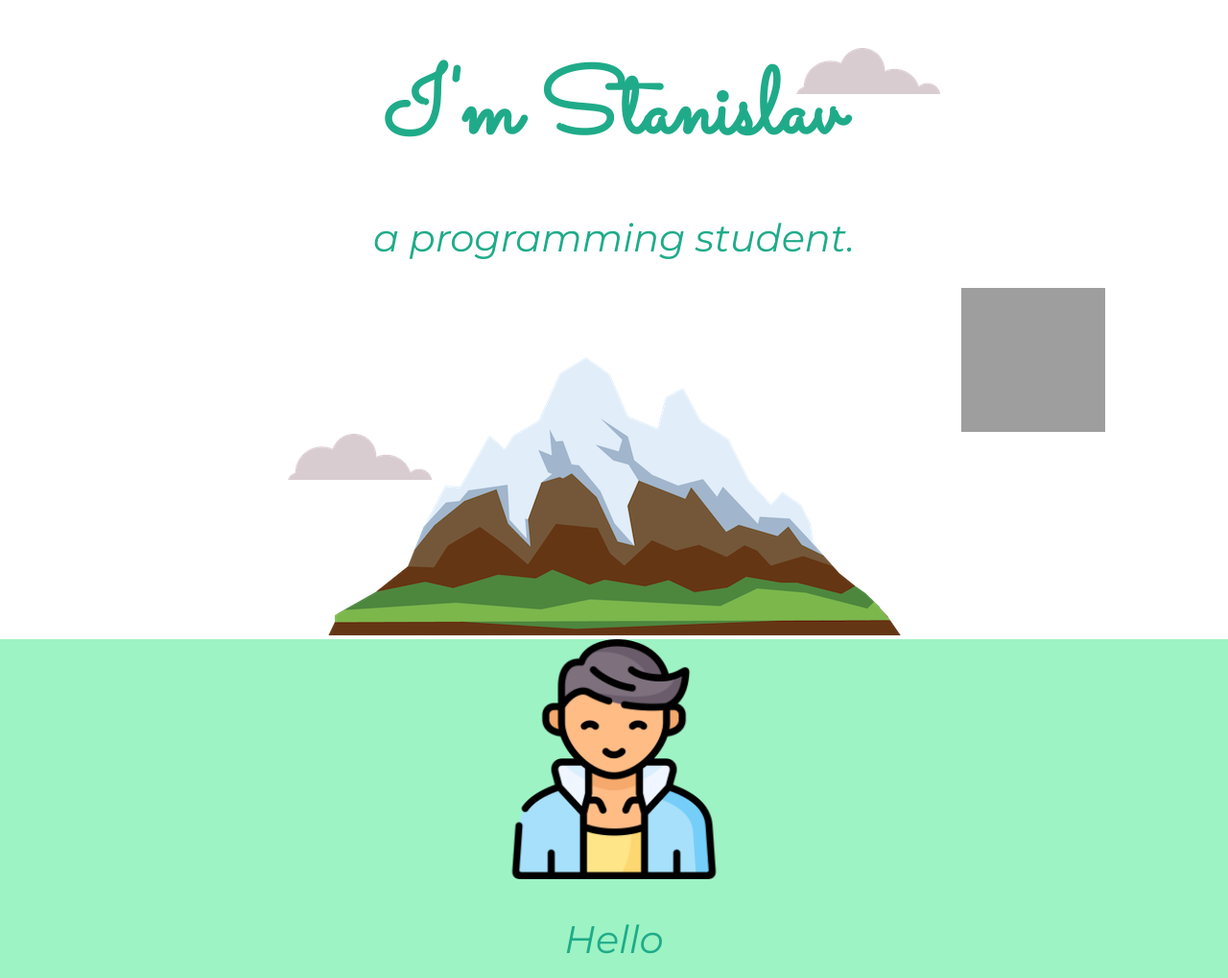
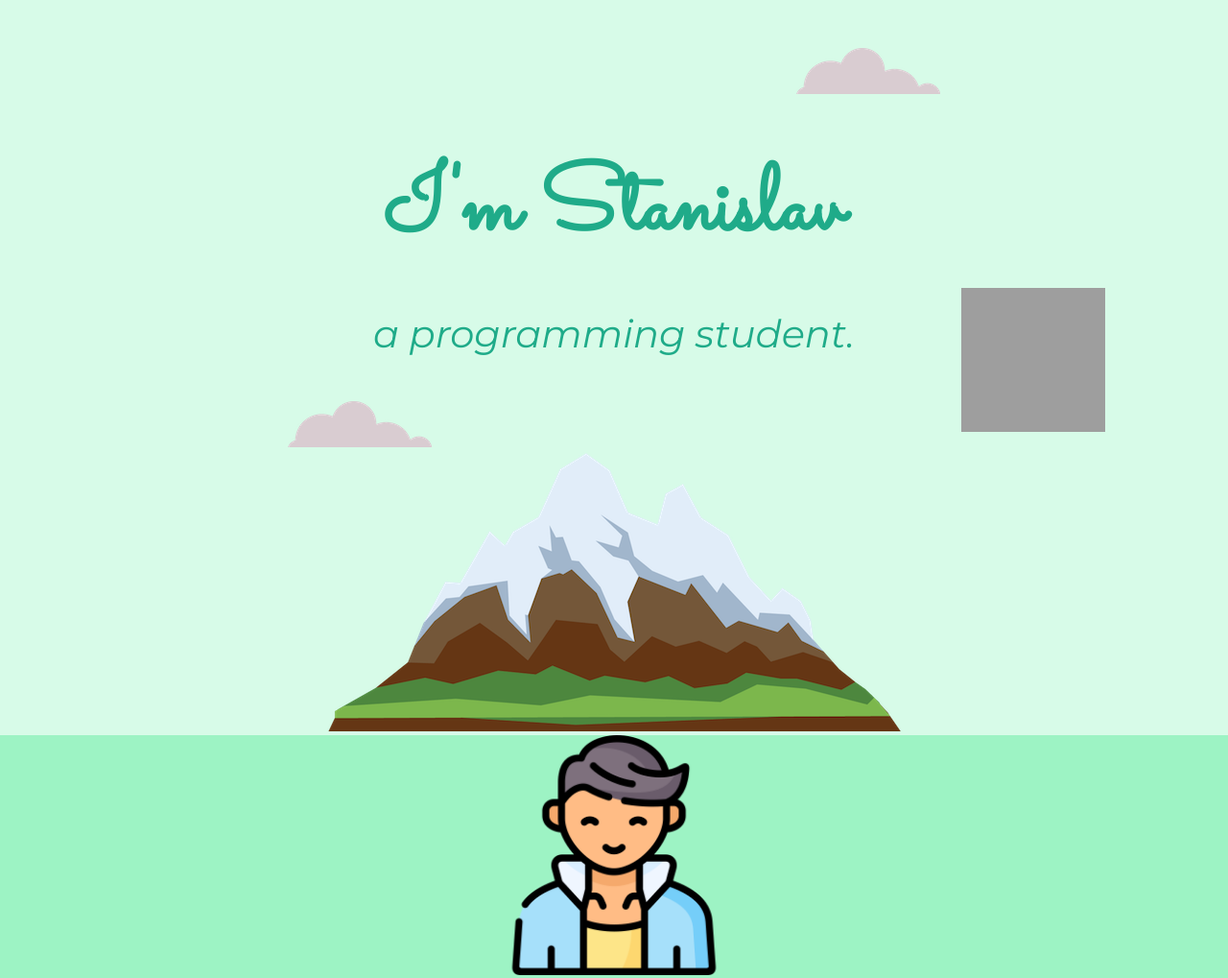
Before and after one commit to Roflafen/css-site, a plain HTML site: page index.html in a window 1280 px wide. Shown: the top 1019 px of the page at 96% size. Drawn offline with Linux system fonts and the light colour scheme; grey boxes are pictures that could not be loaded.

Commit message:
Fixed div issue

```diff
--- a/index.html
+++ b/index.html
@@ -10,7 +10,7 @@
 </head>
 
 <body>
-
+   <div class="top-container">
     <img class="top-cloud" src="cloud.png" alt="cloud-img">
     <h1>I'm Stanislav</h1>
     <h2>a programming student.</h2>
```
